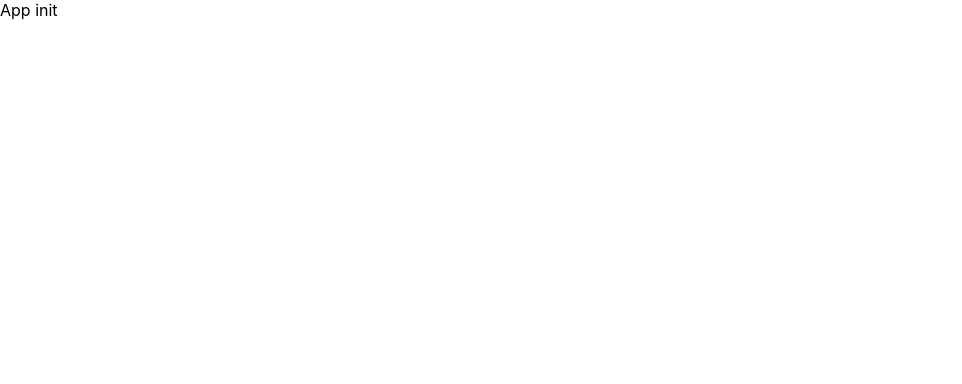
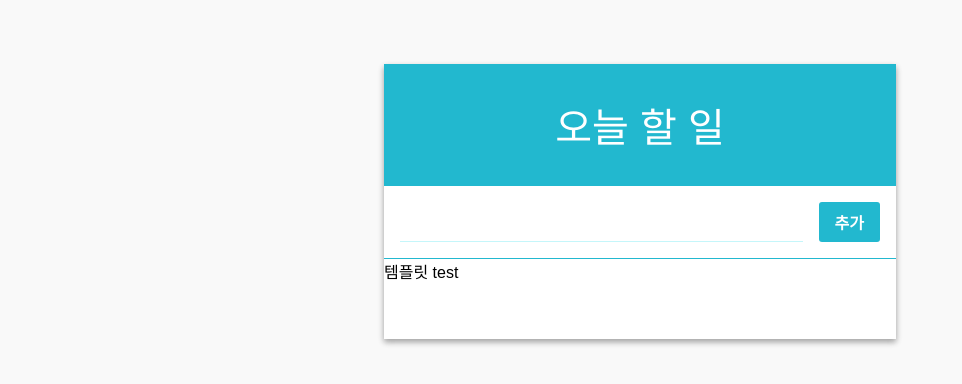
Before and after one commit to kimyk0120/toyp_m_invitation, a React (Create React App) app: page / in a window 1280 px wide. Shown: the top 384 px of the page, without its empty margins (0-962 px from the left). Built offline with nearby package versions, Linux system fonts and the light colour scheme.

Commit message:
- React basic

```diff
--- a/src/App.js
+++ b/src/App.js
@@ -1,12 +1,14 @@
 
 import React, {Component} from "react";
+import TodoListTemplate from "./components/TodoListTemplate";
+import Form from "./components/Form";
 
 class App extends Component {
     render() {
         return (
-          <div>
-              App init
-          </div>
+          <TodoListTemplate form={<Form />}>
+              템플릿 test
+          </TodoListTemplate>
         );
     }
 }
--- /dev/null
+++ b/src/components/Form.css
@@ -0,0 +1,28 @@
+.form {
+    display: flex;
+}
+
+.form input {
+    flex: 1; /* 버튼을 뺀 빈 공간을 모두 채워줍니다 */
+    font-size: 1.25rem;
+    outline: none;
+    border: none;
+    border-bottom: 1px solid #c5f6fa;
+}
+
+.create-button {
+    padding-top: 0.5rem;
+    padding-bottom: 0.5rem;
+    padding-left: 1rem;
+    padding-right: 1rem;
+    margin-left: 1rem;
+    background: #22b8cf;
+    border-radius: 3px;
+    color: white;
+    font-weight: 600;
+    cursor: pointer;
+}
+
+.create-button:hover {
+    background: #3bc9db;
+}
--- /dev/null
+++ b/src/components/Form.js
@@ -0,0 +1,15 @@
+import React from "react";
+import './Form.css'
+
+const Form = ({value, onChange, onCreate, onKeyPress}) => {
+    return(
+        <div className='form'>
+            <input value={value} onChange={onChange} onKeyPress={onKeyPress}/>
+            <div className='create-button' onClick={onCreate}>
+                추가
+            </div>
+        </div>
+    )
+}
+
+export default Form;
--- a/src/components/TodoListTemplate.css
+++ b/src/components/TodoListTemplate.css
@@ -0,0 +1,25 @@
+.todo-list-template {
+    background: white;
+    width: 512px;
+    box-shadow: 0 3px 6px rgba(0,0,0,0.16), 0 3px 6px rgba(0,0,0,0.23); /* 그림자 */
+    margin: 0 auto; /* 페이지 중앙 정렬 */
+    margin-top: 4rem;
+}
+
+.title {
+    padding: 2rem;
+    font-size: 2.5rem;
+    text-align: center;
+    font-weight: 100;
+    background: #22b8cf;;
+    color: white;
+}
+
+.form-wrapper {
+    padding: 1rem;
+    border-bottom: 1px solid #22b8cf;
+}
+
+.todos-wrapper {
+    min-height: 5rem;
+}
--- a/src/components/TodoListTemplate.js
+++ b/src/components/TodoListTemplate.js
@@ -17,3 +17,5 @@
       </main>
     );
 }
+
+export default TodoListTemplate
--- a/src/index.css
+++ b/src/index.css
@@ -1,10 +1,10 @@
 body {
   margin: 0;
-  font-family: -apple-system, BlinkMacSystemFont, 'Segoe UI', 'Roboto', 'Oxygen',
-    'Ubuntu', 'Cantarell', 'Fira Sans', 'Droid Sans', 'Helvetica Neue',
-    sans-serif;
+  padding: 0;
+  font-family: sans-serif;
   -webkit-font-smoothing: antialiased;
   -moz-osx-font-smoothing: grayscale;
+  background: #f9f9f9;
 }
 
 code {
```
Also changed, not shown: src/components/TodoItem.js (added, +29 -0 lines), src/components/TodoItemList.js (added, +18 -0 lines), src/components/TodoItem.css (added).
